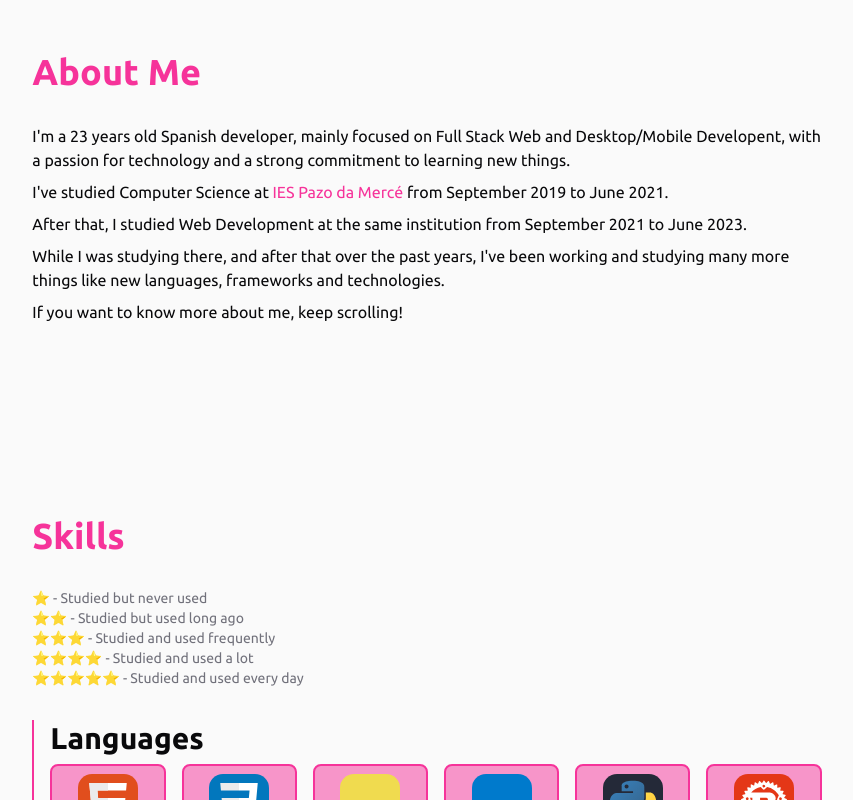
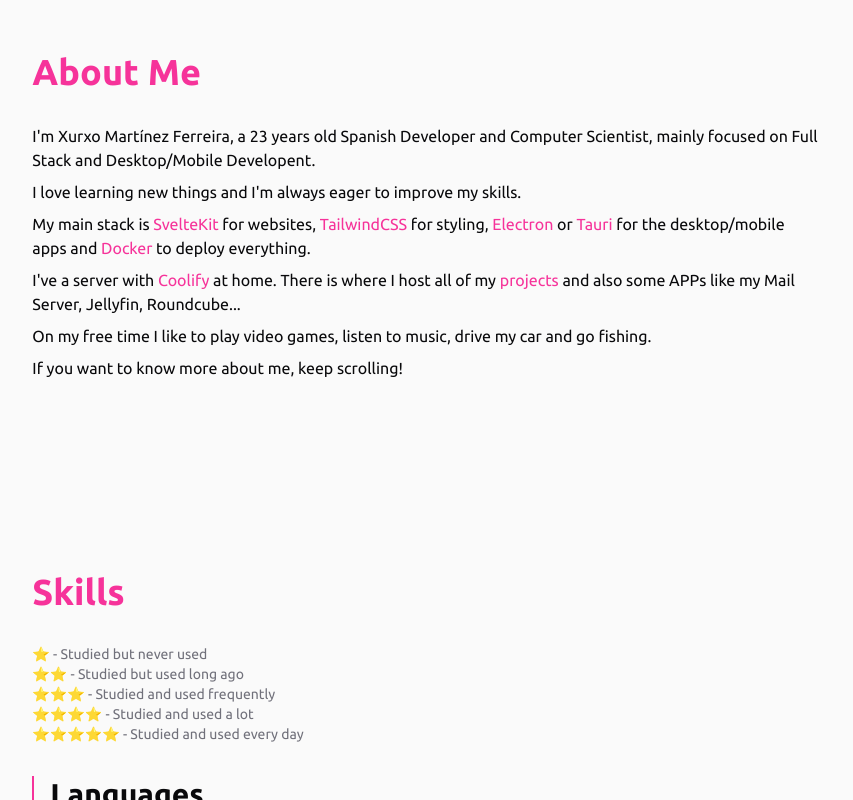
Before and after one commit to XurxoMF/XurxoMF, a SvelteKit app: page / in a window 1280 px wide. Shown: the part 940-1740 px from the top of the page, without its empty margins (213-1066 px from the left). Built offline with nearby package versions, Linux system fonts and the light colour scheme.

Commit message:
Improved About Me

```diff
--- a/src/routes/+page.svelte
+++ b/src/routes/+page.svelte
@@ -119,26 +119,36 @@
 
 		<div class="space-y-2">
 			<P>
-				I'm a {age} years old Spanish developer, mainly focused on Full Stack Web and Desktop/Mobile Developent,
-				with a passion for technology and a strong commitment to learning new things.
+				I'm Xurxo Martínez Ferreira, a {age} years old Spanish Developer and Computer Scientist, mainly
+				focused on Full Stack and Desktop/Mobile Developent.
+			</P>
+
+			<P>I love learning new things and I'm always eager to improve my skills.</P>
+
+			<P>
+				My main stack is
+				<A href="#frameworks" target="_self" color="secondary">SvelteKit</A>
+				for websites,
+				<A href="#frameworks" target="_self" color="secondary">TailwindCSS</A>
+				for styling,
+				<A href="#frameworks" target="_self" color="secondary">Electron</A>
+				or
+				<A href="#frameworks" target="_self" color="secondary">Tauri</A>
+				for the desktop/mobile apps and
+				<A href="#tools" target="_self" color="secondary">Docker</A>
+				to deploy everything.
 			</P>
 
 			<P>
-				I've studied Computer Science at
-				<A href="https://www.edu.xunta.gal/centros/iespazomerce/" color="secondary">
-					IES Pazo da Mercé
-				</A>
-				from September 2019 to June 2021.
+				I've a server with
+				<A href="#apps" target="_self" color="secondary">Coolify</A>
+				at home. There is where I host all of my
+				<A href="#projects" target="_self" color="secondary">projects</A>
+				and also some APPs like my Mail Server, Jellyfin, Roundcube...
 			</P>
 
 			<P>
-				After that, I studied Web Development at the same institution from September 2021 to June
-				2023.
-			</P>
-
-			<P>
-				While I was studying there, and after that over the past years, I've been working and
-				studying many more things like new languages, frameworks and technologies.
+				On my free time I like to play video games, listen to music, drive my car and go fishing.
 			</P>
 
 			<P>If you want to know more about me, keep scrolling!</P>
@@ -753,10 +763,10 @@
 			</P>
 
 			<P>
-				Both APIs are hosted on my home server, I'll talk about this one later on, and check for new
-				game versions every few minutes using a .json file provided by Anego. Then it downloads the
+				Both APIs are hosted on my home server and they check if there are game versions available
+				every few minutes using a .json file provided by Anego Studios. Then it downloads the
 				required files for each operating system, extracts them using some tools like inno-extract
-				and then compreses the files as zip and generates a SHA256 checksum for each file. All this
+				and then compressess the files as zip and generates a SHA256 checksum for each one. All this
 				while reporting the progress to a Discord channel.
 			</P>
 
--- a/src/routes/layout.css
+++ b/src/routes/layout.css
@@ -20,8 +20,12 @@
 }
 
 @layer base {
+	html {
+		@apply scroll-smooth;
+	}
+
 	body {
-		@apply scroll-smooth bg-zinc-50 font-ubuntu text-zinc-950 dark:bg-zinc-950 dark:text-zinc-50;
+		@apply bg-zinc-50 font-ubuntu text-zinc-950 dark:bg-zinc-950 dark:text-zinc-50;
 	}
 
 	* {
```
